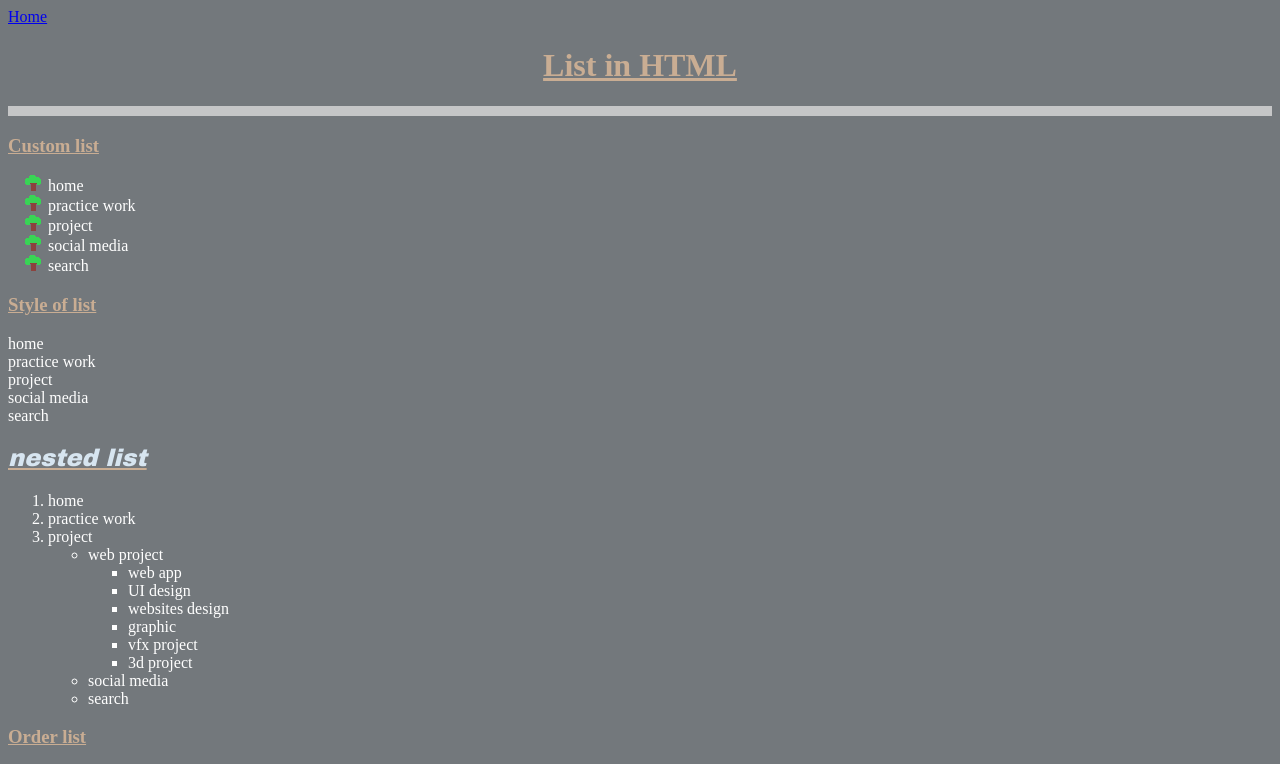
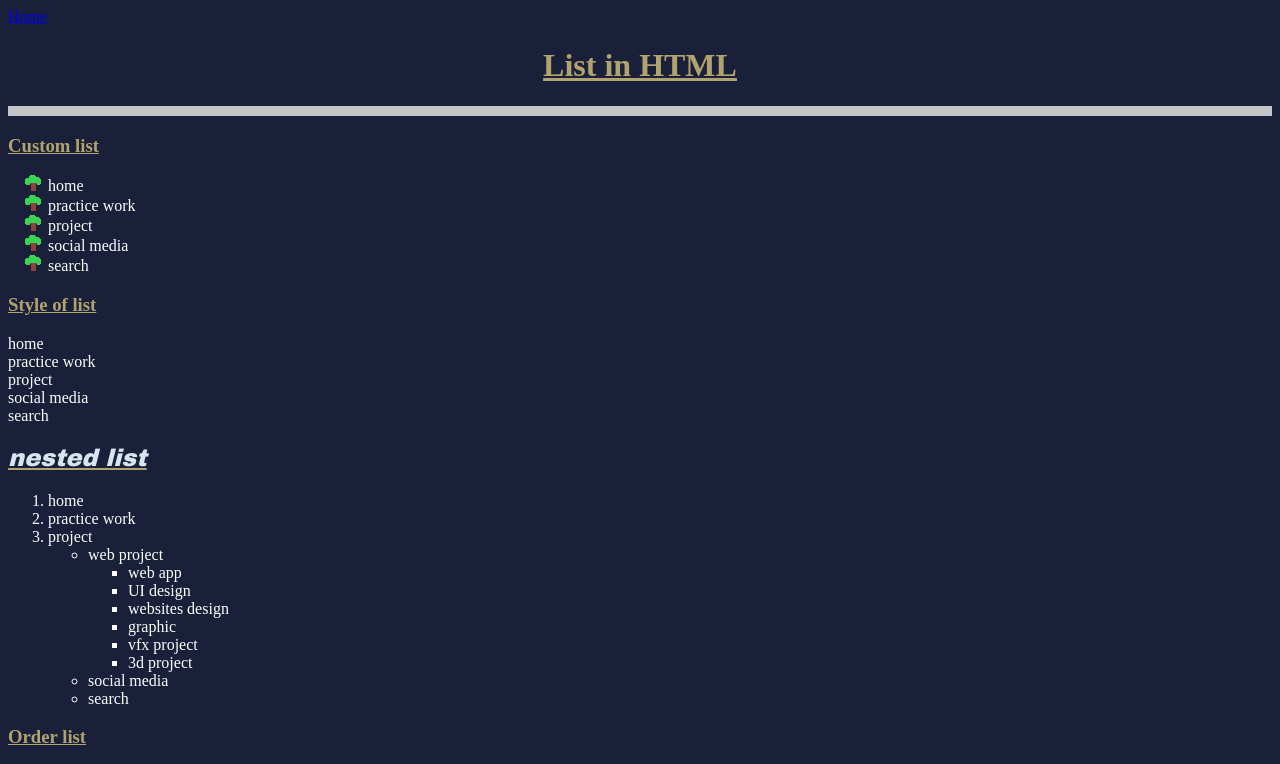
Before and after one commit to vineet8178/vineetweb, a plain HTML site: page list.html in a window 1280 px wide. Shown: the top 764 px of the page. Drawn offline with Linux system fonts and the light colour scheme.

Commit message:
Add files via upload

```diff
--- a/list.html
+++ b/list.html
@@ -4,7 +4,7 @@
 <title>list in html</title>
 <a href="index.html">Home</a>
 <header>
-<h1><font color="#C9AD93"><u>List in HTML</u></h1>
+<h1><font color="#b0a36e"><u>List in HTML</u></h1>
 </header>
 </head>
 <style>
@@ -26,7 +26,9 @@ list-style-image:url(images/favicon.ico)
 }
 body
 {
-background-color:#73787C;
+background-color:#1a2039;
+
+
 }
 ul li{
 color:white;}
```
